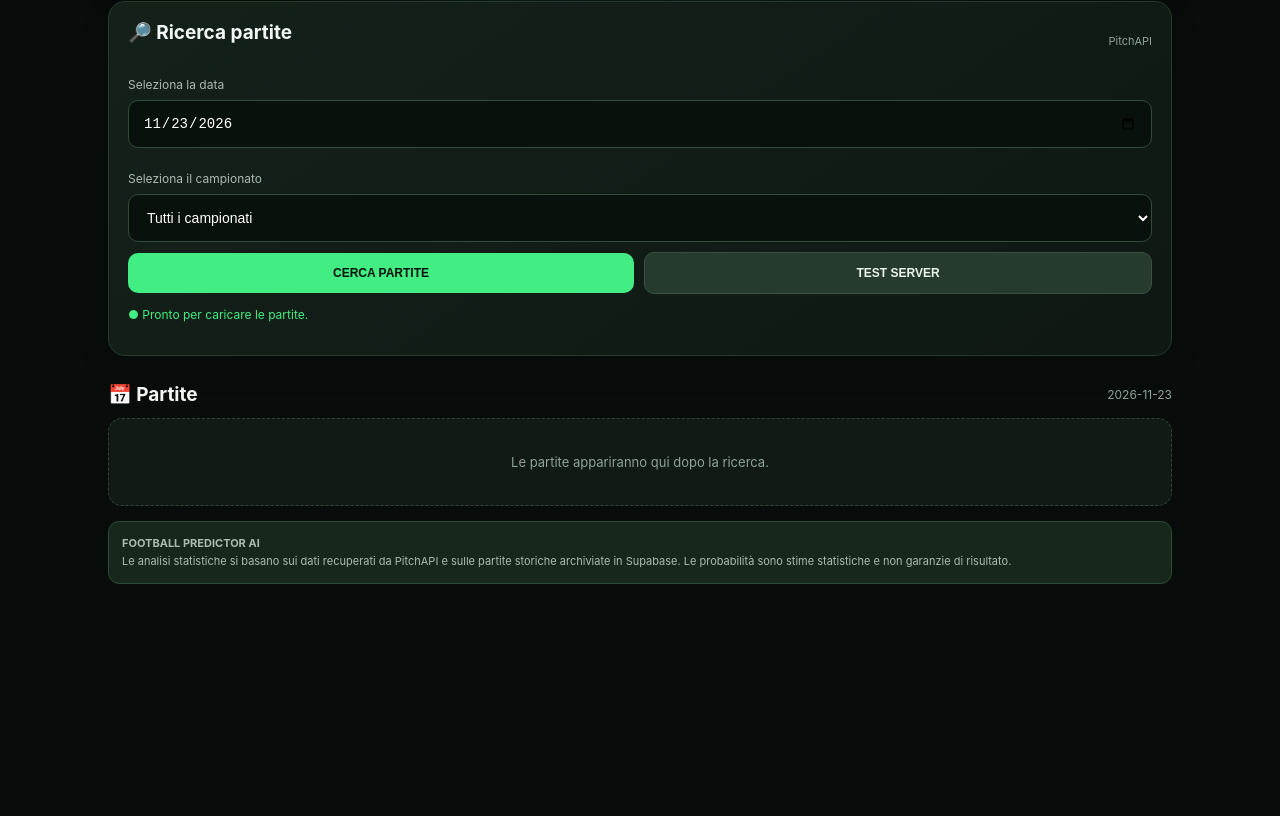
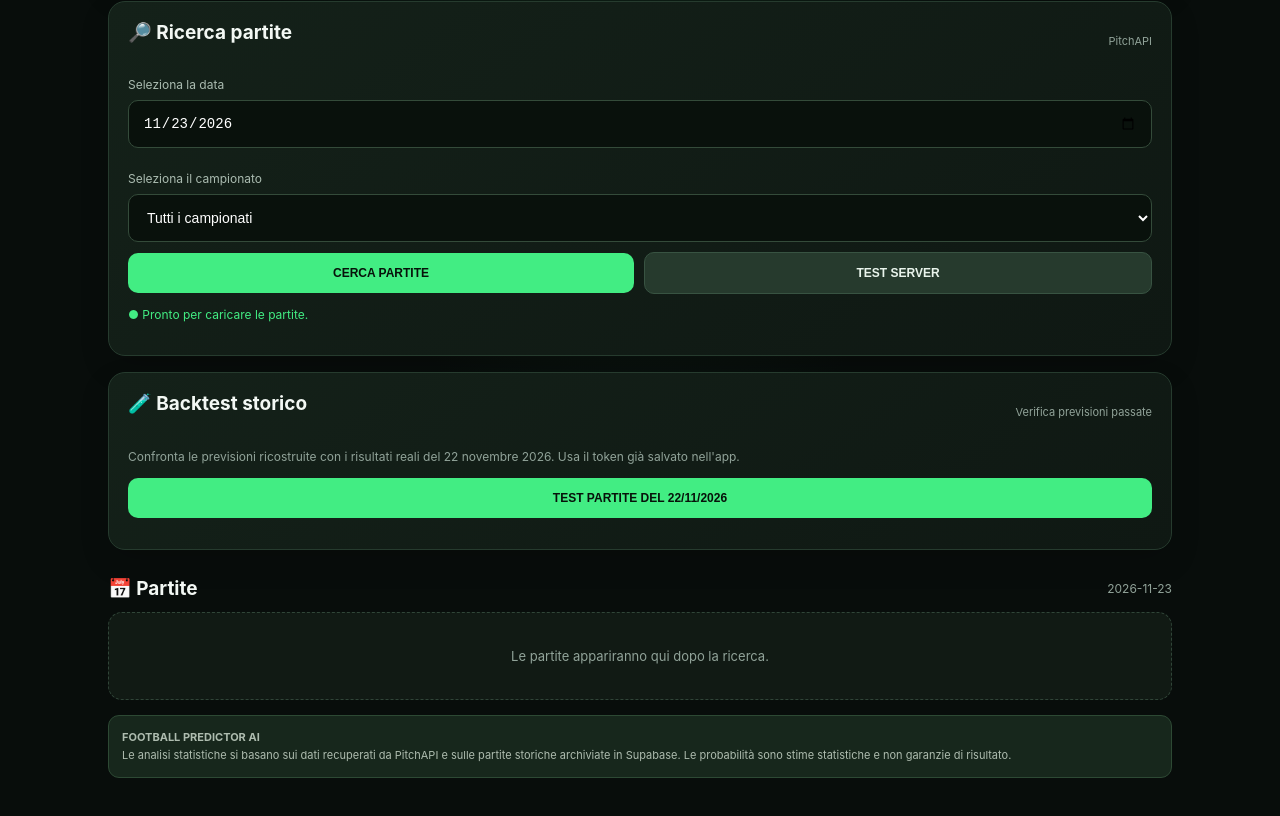
Before and after one commit to alexdorodimi-cpu/-football-predictor-server., a website: page public/index.html in a window 1280 px wide. Shown: the part 609-1425 px from the top of the page. Before the commit the page ends 1303 px from the top, so only its background shows below. Drawn offline with Linux system fonts and the light colour scheme.

Commit message:
Add authenticated daily historical backtest control

```diff
--- a/public/index.html
+++ b/public/index.html
@@ -354,6 +354,16 @@ button.full{width:100%}
   <p id="message" class="status">● Pronto per caricare le partite.</p>
  </div>
 
+ <div class="panel">
+  <div class="panel-heading">
+   <h2>🧪 Backtest storico</h2>
+   <small>Verifica previsioni passate</small>
+  </div>
+  <p class="muted">Confronta le previsioni ricostruite con i risultati reali del 22 novembre 2026. Usa il token già salvato nell'app.</p>
+  <button class="full" onclick="runDailyBacktest()">TEST PARTITE DEL 22/11/2026</button>
+  <pre id="backtestResult" style="white-space:pre-wrap;overflow-wrap:anywhere;font-size:12px;margin-top:12px"></pre>
+ </div>
+
  <div class="section-heading">
   <h2>📅 Partite</h2>
   <span class="muted" id="dateLabel"></span>
@@ -687,6 +697,24 @@ function renderAnalysis(home,away,homeStats,awayStats,prediction,predictionError
  content.innerHTML=html;
 }
 
+async function runDailyBacktest(){
+ const leagueId=document.getElementById("league").value;
+ const output=document.getElementById("backtestResult");
+ if(!leagueId||leagueId==="all"){
+  output.textContent="Seleziona prima Serie A nel campo Campionato.";
+  return;
+ }
+ output.textContent="Backtest in corso...";
+ try{
+  const url="/api/backtest/"+encodeURIComponent(leagueId)+
+   "?date=2026-11-22&season=2026%2F2027&limit=300";
+  const result=await api(url);
+  output.textContent=JSON.stringify(result,null,2);
+ }catch(error){
+  output.textContent="Errore backtest: "+error.message;
+ }
+}
+
 async function loadMatches(){
  const date=document.getElementById("date").value;
  const selectedLeague=document.getElementById("league").value;
```
